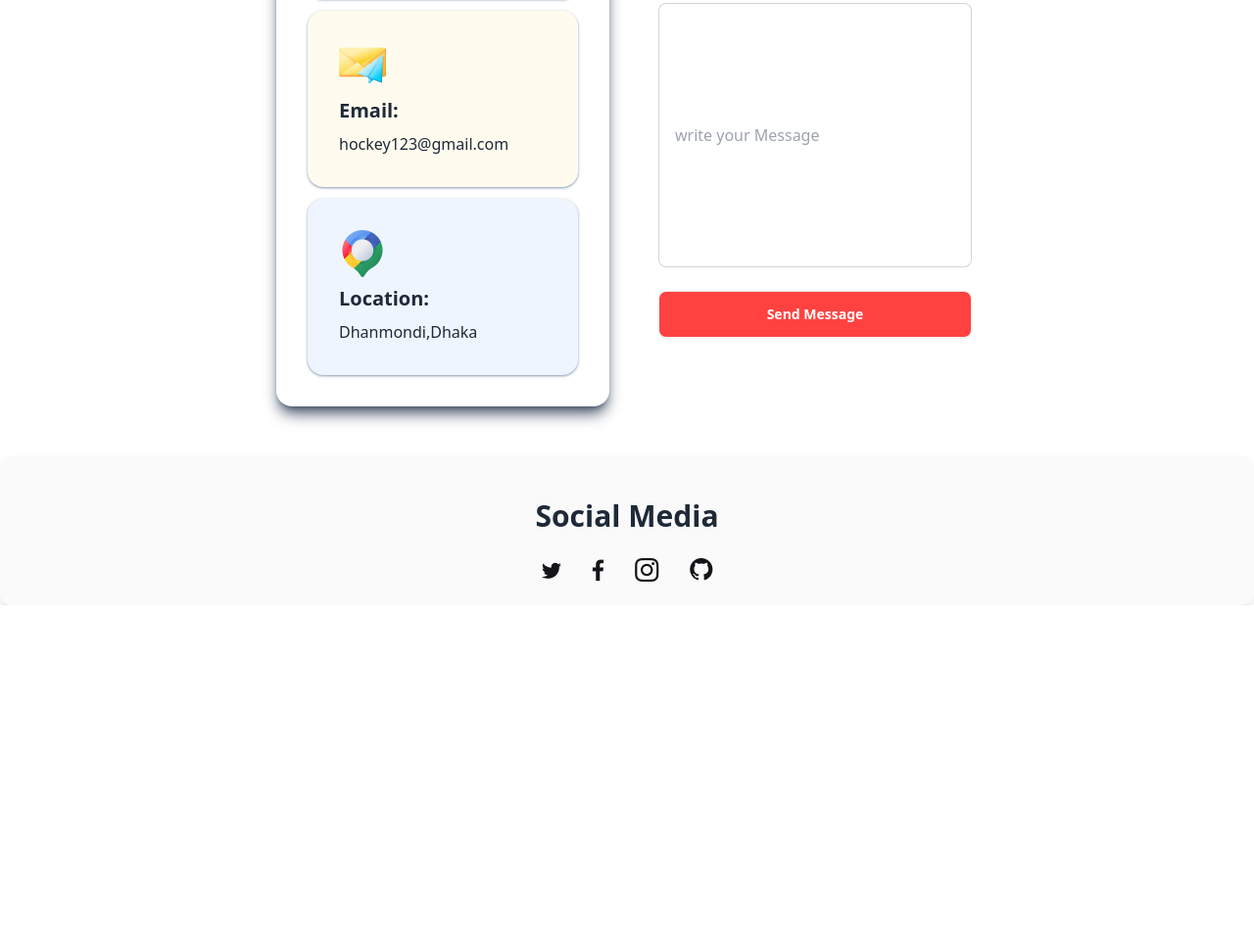
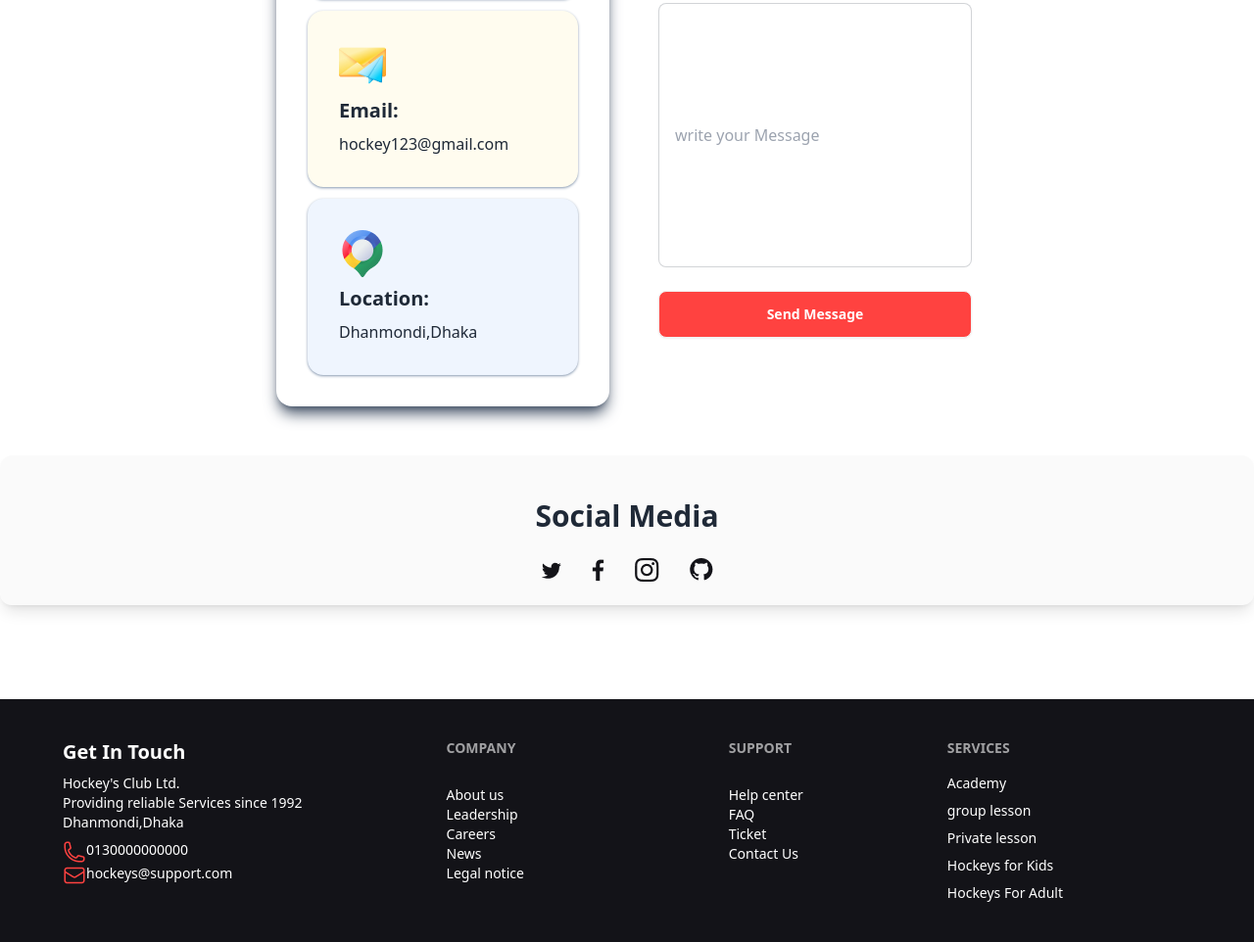
Before and after one commit to rumaakondo/assignment-3, a plain HTML site: page index.html in a window 1280 px wide. Shown: the part 5345-6307 px from the top of the page at 98% size. Before the commit the page ends 5963 px from the top, so only its background shows below. Drawn offline with nearby package versions, Linux system fonts and the light colour scheme.

Commit message:
final commit

```diff
--- a/index.html
+++ b/index.html
@@ -501,5 +501,59 @@
 
   </main>
 
+  <footer class="footer py-10 px-16 bg-[#131318] text-base-content mt-24  ">
+
+    <aside class=" ">
+        <h1 class="font-bold text-xl text-white">Get In Touch</h1>
+        <p class=" text-white">Hockey's Club Ltd.<br/>Providing reliable Services since 1992 <br>Dhanmondi,Dhaka</p>
+        <div>
+          <div>
+              <div class="flex text-white"><img src="images/f5.png" alt="">0130000000000</div>
+              <div class="flex text-white"><img src="images/f6.png" alt="">hockeys@support.com</div>
+          </div>
+        </div>
+      </aside>
+
+
+   <div class="grid grid-cols-2 lg:grid-cols-2">
+    <nav>
+        <header class="footer-title text-white">Company</header>
+        <br>
+        <a class="link link-hover text-white">About us</a>
+        <br>
+        <a class="link link-hover text-white">Leadership</a>
+        <br>
+        <a class="link link-hover text-white">Careers</a>
+        <br>
+        <a class="link link-hover text-white">News</a>
+        <br>
+        <a class="link link-hover text-white">Legal notice</a>
+      </nav>
+
+    <div class="lg:ml-[102px] ml-[50px] ">
+        <nav>
+            <header class="footer-title text-white">Support</header>
+            <br>
+            <a class="link link-hover text-white">Help center</a>
+            <br>
+            <a class="link link-hover text-white">FAQ</a>
+            <br>
+            <a class="link link-hover text-white">Ticket</a>
+            <br>
+            <a class="link link-hover text-white"> Contact Us</a>
+          </nav>
+    </div>
+   </div>
+    <nav>
+      <header class="footer-title text-white">Services</header>
+      <a class="link link-hover text-white">Academy</a>
+      <a class="link link-hover text-white">group lesson</a>
+      <a class="link link-hover text-white">Private lesson</a>
+      <a class="link link-hover text-white">Hockeys for Kids</a>
+      <a class="link link-hover text-white">Hockeys For Adult</a>
+    </nav>
+  </footer>
+</div>
+
   </body>
 </html>
```
